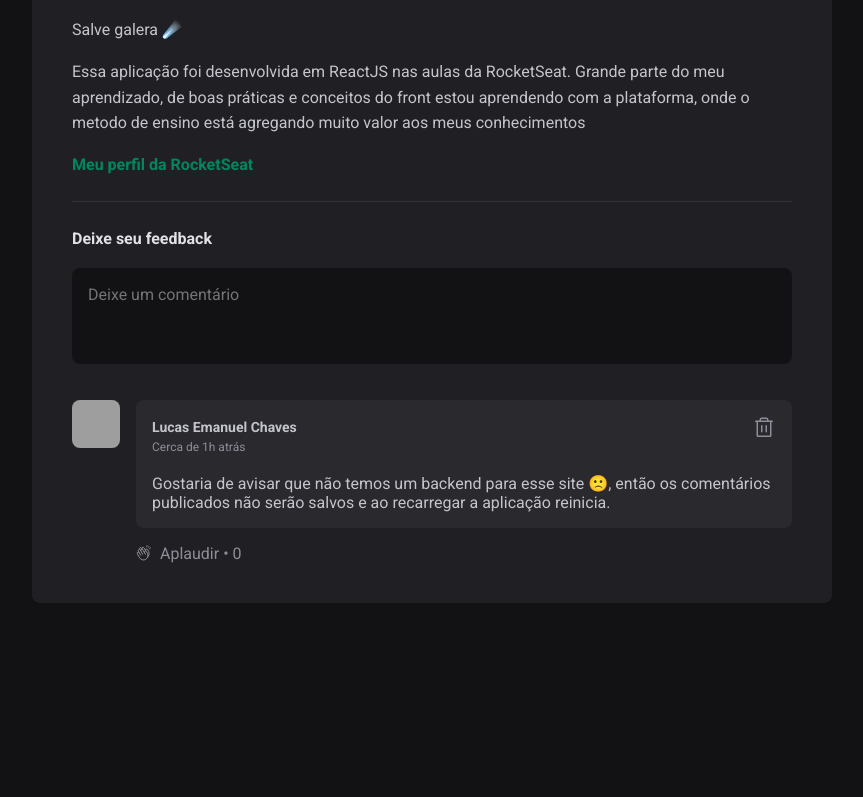
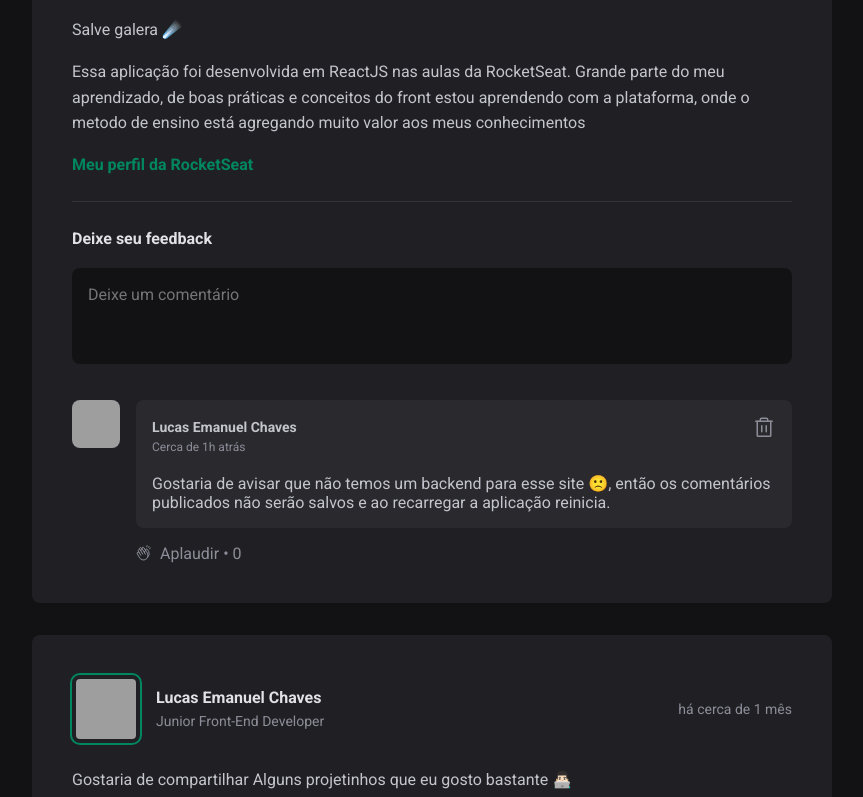
Before and after one commit to chavesluucas/portifolio-rjs, a React (Vite) app: page / in a window 1280 px wide. Shown: the part 2000-2797 px from the top of the page, without its empty margins (352-1215 px from the left). Before the commit the page ends 2635 px from the top, so only its background shows below. Built offline with nearby package versions, Linux system fonts and the light colour scheme; grey boxes are pictures that could not be loaded.

Commit message:
Publicação adicionada

```diff
--- a/src/App.tsx
+++ b/src/App.tsx
@@ -22,7 +22,7 @@ const post = [
       {type: 'link', content: '👨🏻‍💻 GitHub', src:'https://github.com/chavesluucas'},
       {type: 'link', content: '📱 Whats App', src:'https://api.whatsapp.com/send?phone=5547999345707&text=Ol%C3%A1%20Lucas!'},
     ],
-    publishedAt: new Date('2022-07-14 16:30:17'),
+    publishedAt: new Date('2022-07-26 16:30:17'),
   },
   {
     id: 2,
@@ -37,7 +37,7 @@ const post = [
       {type: 'paragraph', content: 'Comecei escrevendo teste de qualidade no Cypress, de cobertura e de carga para o back-end e hoje estou ajudando no Front-End 👨🏻‍💻. Convido você para conhecer um pouco do nosso trabalho no link abaixo'},
       {type: 'link', content: 'Visite nosso site', endereco: 'https://www.orbitpages.com'},
     ],
-    publishedAt: new Date('2022-07-12 10:17:32'),
+    publishedAt: new Date('2022-07-03 10:17:32'),
   },
   {
     id: 3,
@@ -51,7 +51,32 @@ const post = [
       {type: 'paragraph', content: 'Essa aplicação foi desenvolvida em ReactJS nas aulas da RocketSeat. Grande parte do meu aprendizado, de boas práticas e conceitos do front estou aprendendo com a plataforma, onde o metodo de ensino está agregando muito valor aos meus conhecimentos'},
       {type: 'link', content: 'Meu perfil da RocketSeat', endereco: 'https://app.rocketseat.com.br/me/lucas-emanuel-chaves-08593'},
     ],
-    publishedAt: new Date('2022-07-12 10:17:32'),
+    publishedAt: new Date('2022-06-22 10:17:32'),
+  },
+  {
+    id: 4,
+    author:{
+      avatarUrl: 'https://github.com/chavesluucas.png',
+      name: 'Lucas Emanuel Chaves',
+      role: 'Junior Front-End Developer'
+    },
+    content: [
+      {type: 'paragraph', content: 'Gostaria de compartilhar Alguns projetinhos que eu gosto bastante 👨🏻‍💻'},
+      {type: 'paragraph', content: 'O primeiro projeto é o Chavesflix para avaliar filmes, um projeto que desenvolvi em uma semana de maratona de curso do Nelio Alves(DevSuperior), esse projeto ele possui um backend em Java e um Front em ReactJS.'},
+      {type: 'link', content: 'Chavesflix 🎬', src:'https://chavesflix.netlify.app'},
+      {type: 'paragraph', content: `-------------------------------------------------------------------------------------------------------------------------------------------------------------------`},
+      {type: 'paragraph', content: 'O segundo projeto é o KeysBank, um projeto para controle financeiro feito em ReactJS que desenvolvi com as aulas da RocketSeat.'},
+      {type: 'link', content: 'Repositório KeysBank 💵', src:'https://github.com/chavesluucas/KeysBank'},
+      {type: 'paragraph', content: `-------------------------------------------------------------------------------------------------------------------------------------------------------------------`},
+      {type: 'paragraph', content: 'O terceiro projeto é o proprio site que você está acessando.'},
+      {type: 'link', content: 'Repositório Curriculo 💻', src:'https://github.com/chavesluucas/portifolio-rjs'},
+      {type: 'paragraph', content: `-------------------------------------------------------------------------------------------------------------------------------------------------------------------`},
+      {type: 'paragraph', content: 'Estou disponibilizando também os meus repositórios com todos projetinhos que eu fiz, tanto os iniciantes como os atuais.'},
+      {type: 'link', content: 'Repositórios GitHub 🐈', src:'https://github.com/chavesluucas?tab=repositories'},
+
+
+    ],
+    publishedAt: new Date('2022-06-18 01:30:17'),
   }
 ]
 
```
